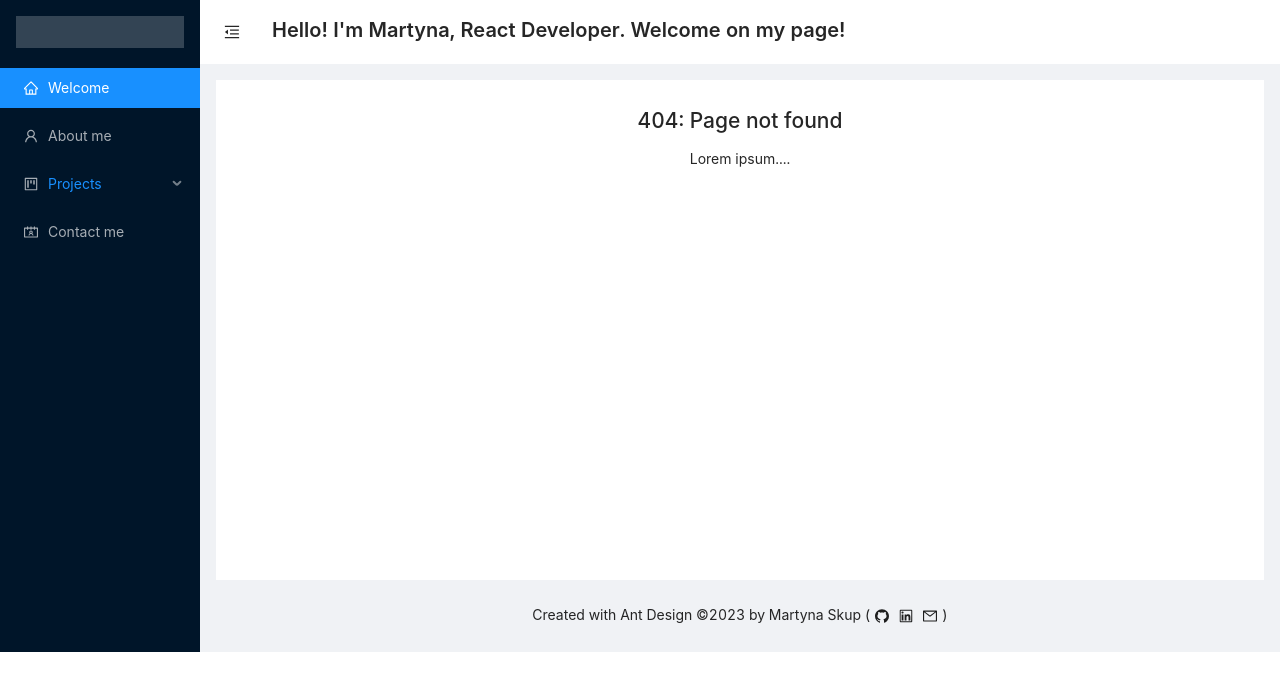
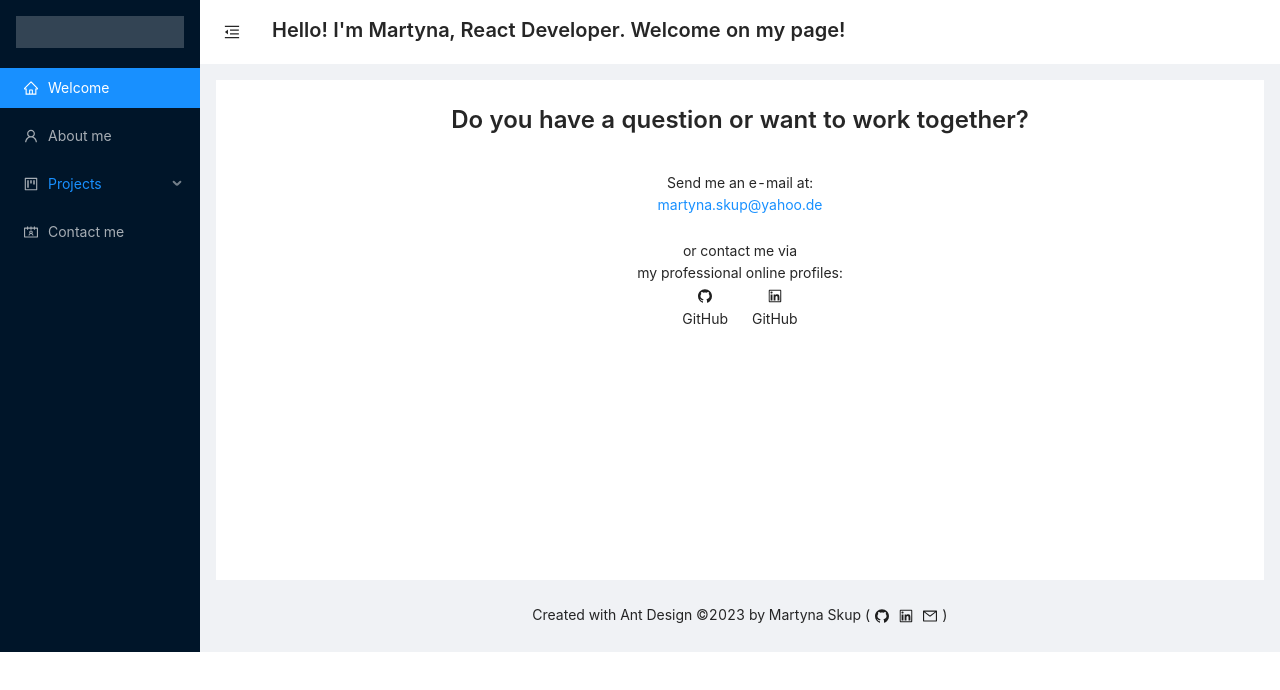
Before and after one commit to martynaskup/martynaskup.github.io, a React (Create React App) app: page /contactMe in a window 1280 px wide. Before the commit this address had no page. Shown: the top 690 px of the page. Built offline with nearby package versions, Linux system fonts and the light colour scheme.

Commit message:
Add contact info page

```diff
--- a/src/components/mainLayout/AppMenu.tsx
+++ b/src/components/mainLayout/AppMenu.tsx
@@ -31,7 +31,7 @@ const AppMenu = () => {
       children: projectItems,
     },
     {
-      label: <Link to="/contact">Contact me</Link>,
+      label: <Link to="/contactMe">Contact me</Link>,
       key: '4',
       icon: <ContactsOutlined />,
     },
--- /dev/null
+++ b/src/pages/ContactInfo.tsx
@@ -0,0 +1,56 @@
+import { Button, Space, Typography } from 'antd';
+import { Link } from 'react-router-dom';
+import { GithubOutlined, LinkedinOutlined } from '@ant-design/icons';
+
+const ContactInfo = () => {
+  return (
+    <>
+      <Space direction="vertical" size="large">
+        <Typography.Title level={3}>
+          Do you have a question or want to work together?
+        </Typography.Title>
+        <div>
+          <Typography.Text>Send me an e-mail at:</Typography.Text>
+          <br />
+          <Link to="mailto: martyna.skup@yahoo.de">martyna.skup@yahoo.de</Link>
+        </div>
+        <div>
+          <Typography.Text>
+            or contact me via <br /> my professional online profiles:
+          </Typography.Text>
+          <br />
+          <Space size="large">
+            <Link to="https://github.com/snikerslala">
+              <Button
+                type="link"
+                target="_blank"
+                rel="noopener"
+                size="small"
+                icon={
+                  <GithubOutlined style={{ color: 'rgba(0, 0, 0, 0.88)' }} />
+                }
+              />
+              <br />
+              <Typography.Text>GitHub</Typography.Text>
+            </Link>
+            <Link to="https://www.linkedin.com/in/martynaskup/">
+              <Button
+                type="text"
+                target="_blank"
+                rel="noopener"
+                size="small"
+                icon={
+                  <LinkedinOutlined style={{ color: 'rgba(0, 0, 0, 0.88)' }} />
+                }
+              />
+              <br />
+              <Typography.Text>GitHub</Typography.Text>
+            </Link>
+          </Space>
+        </div>
+      </Space>
+    </>
+  );
+};
+
+export default ContactInfo;
--- a/src/routes/AppRoutes.tsx
+++ b/src/routes/AppRoutes.tsx
@@ -3,6 +3,7 @@ import About from '../pages/AboutPage/About';
 import NoRouteMatch from '../pages/NoRouteMatch';
 import AppLayout from '../components/mainLayout/AppLayout';
 import Home from '../pages/Home';
+import ContactInfo from '../pages/ContactInfo';
 
 export default function AppRoutes() {
   return (
@@ -13,6 +14,11 @@ export default function AppRoutes() {
         children={[
           <Route index element={<Home />} key="home" />,
           <Route path="/about" element={<About />} key="about" />,
+          <Route
+            path="/contactMe"
+            element={<ContactInfo />}
+            key="contactInfo"
+          />,
           <Route path="*" element={<NoRouteMatch />} key="noMatch" />,
         ]}
       />
```
